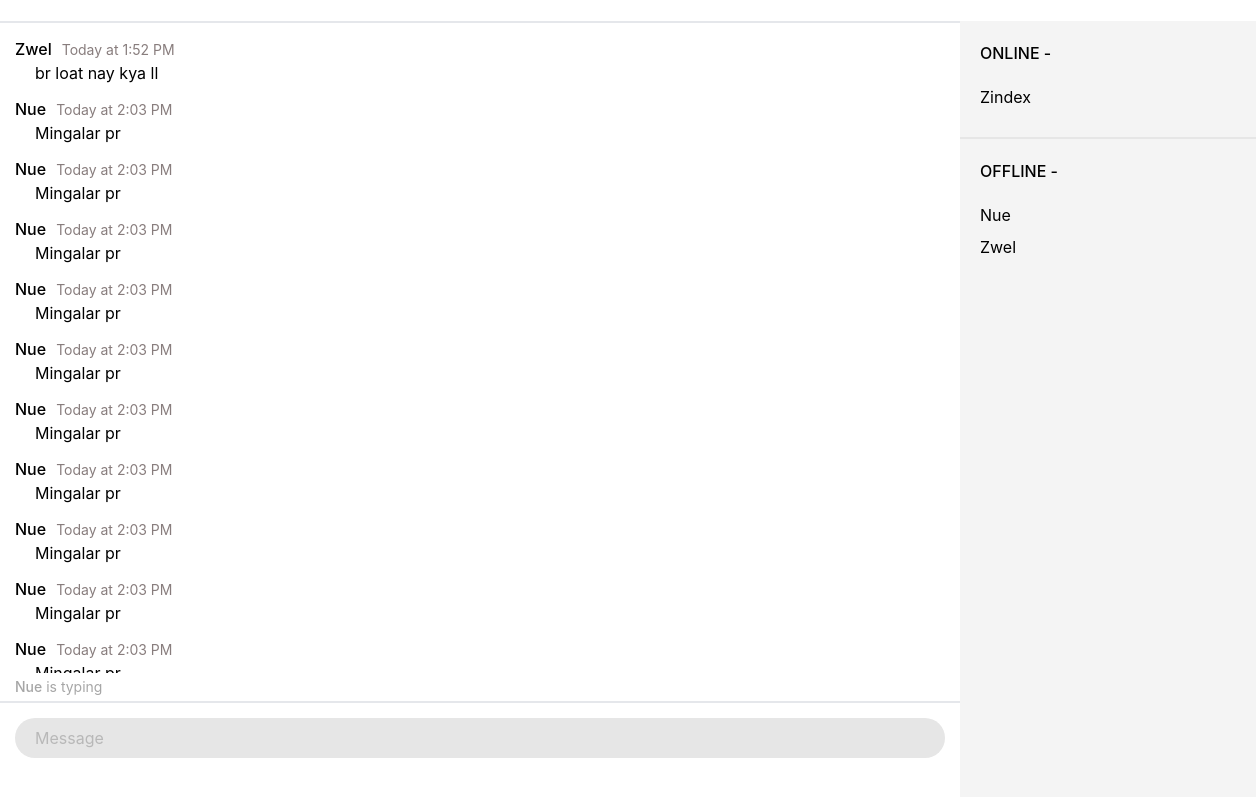
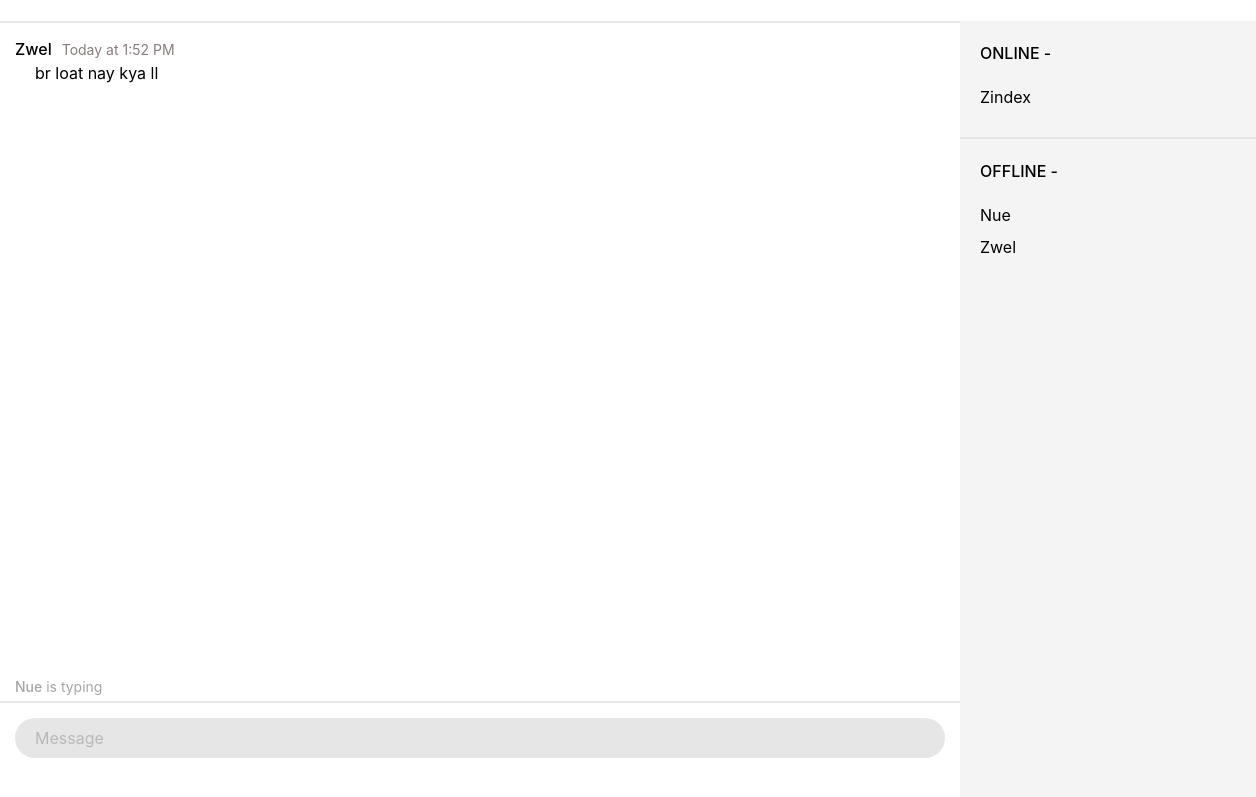
Before and after one commit to zwelhtetyan/chat-app, a website: page frontend/src/pages/home/index.html in a window 1280 px wide. Shown: the part 27-824 px from the top of the page, 0-1256 px from the left. After the commit the page ends 800 px from the top, so only its background shows below. Drawn offline with Linux system fonts and the light colour scheme.

Commit message:
remove the hard coded messages

```diff
--- a/frontend/src/pages/home/index.html
+++ b/frontend/src/pages/home/index.html
@@ -49,107 +49,6 @@
           </div>
 
           <!-- other messages -->
-
-          <div class="my-3">
-            <!-- name and date -->
-            <div class="flex space-x-2.5 items-baseline">
-              <p class="font-medium">Nue</p>
-              <span>Today at 2:03 PM</span>
-            </div>
-            <!-- message -->
-            <p class="ml-5">Mingalar pr</p>
-          </div>
-
-          <div class="my-3">
-            <!-- name and date -->
-            <div class="flex space-x-2.5 items-baseline">
-              <p class="font-medium">Nue</p>
-              <span>Today at 2:03 PM</span>
-            </div>
-            <!-- message -->
-            <p class="ml-5">Mingalar pr</p>
-          </div>
-          <div class="my-3">
-            <!-- name and date -->
-            <div class="flex space-x-2.5 items-baseline">
-              <p class="font-medium">Nue</p>
-              <span>Today at 2:03 PM</span>
-            </div>
-            <!-- message -->
-            <p class="ml-5">Mingalar pr</p>
-          </div>
-          <div class="my-3">
-            <!-- name and date -->
-            <div class="flex space-x-2.5 items-baseline">
-              <p class="font-medium">Nue</p>
-              <span>Today at 2:03 PM</span>
-            </div>
-            <!-- message -->
-            <p class="ml-5">Mingalar pr</p>
-          </div>
-          <div class="my-3">
-            <!-- name and date -->
-            <div class="flex space-x-2.5 items-baseline">
-              <p class="font-medium">Nue</p>
-              <span>Today at 2:03 PM</span>
-            </div>
-            <!-- message -->
-            <p class="ml-5">Mingalar pr</p>
-          </div>
-          <div class="my-3">
-            <!-- name and date -->
-            <div class="flex space-x-2.5 items-baseline">
-              <p class="font-medium">Nue</p>
-              <span>Today at 2:03 PM</span>
-            </div>
-            <!-- message -->
-            <p class="ml-5">Mingalar pr</p>
-          </div>
-          <div class="my-3">
-            <!-- name and date -->
-            <div class="flex space-x-2.5 items-baseline">
-              <p class="font-medium">Nue</p>
-              <span>Today at 2:03 PM</span>
-            </div>
-            <!-- message -->
-            <p class="ml-5">Mingalar pr</p>
-          </div>
-          <div class="my-3">
-            <!-- name and date -->
-            <div class="flex space-x-2.5 items-baseline">
-              <p class="font-medium">Nue</p>
-              <span>Today at 2:03 PM</span>
-            </div>
-            <!-- message -->
-            <p class="ml-5">Mingalar pr</p>
-          </div>
-          <div class="my-3">
-            <!-- name and date -->
-            <div class="flex space-x-2.5 items-baseline">
-              <p class="font-medium">Nue</p>
-              <span>Today at 2:03 PM</span>
-            </div>
-            <!-- message -->
-            <p class="ml-5">Mingalar pr</p>
-          </div>
-          <div class="my-3">
-            <!-- name and date -->
-            <div class="flex space-x-2.5 items-baseline">
-              <p class="font-medium">Nue</p>
-              <span>Today at 2:03 PM</span>
-            </div>
-            <!-- message -->
-            <p class="ml-5">Mingalar pr</p>
-          </div>
-          <div class="my-3">
-            <!-- name and date -->
-            <div class="flex space-x-2.5 items-baseline">
-              <p class="font-medium">Nue</p>
-              <span>Today at 2:03 PM</span>
-            </div>
-            <!-- message -->
-            <p class="ml-5">Mingalar pr</p>
-          </div>
 
           <!-- <div
             class="fixed top-12 left-0 right-0 bottom-0 bg-white opacity-50"
```
Also changed, not shown: frontend/src/tailwind-output/index.css.
